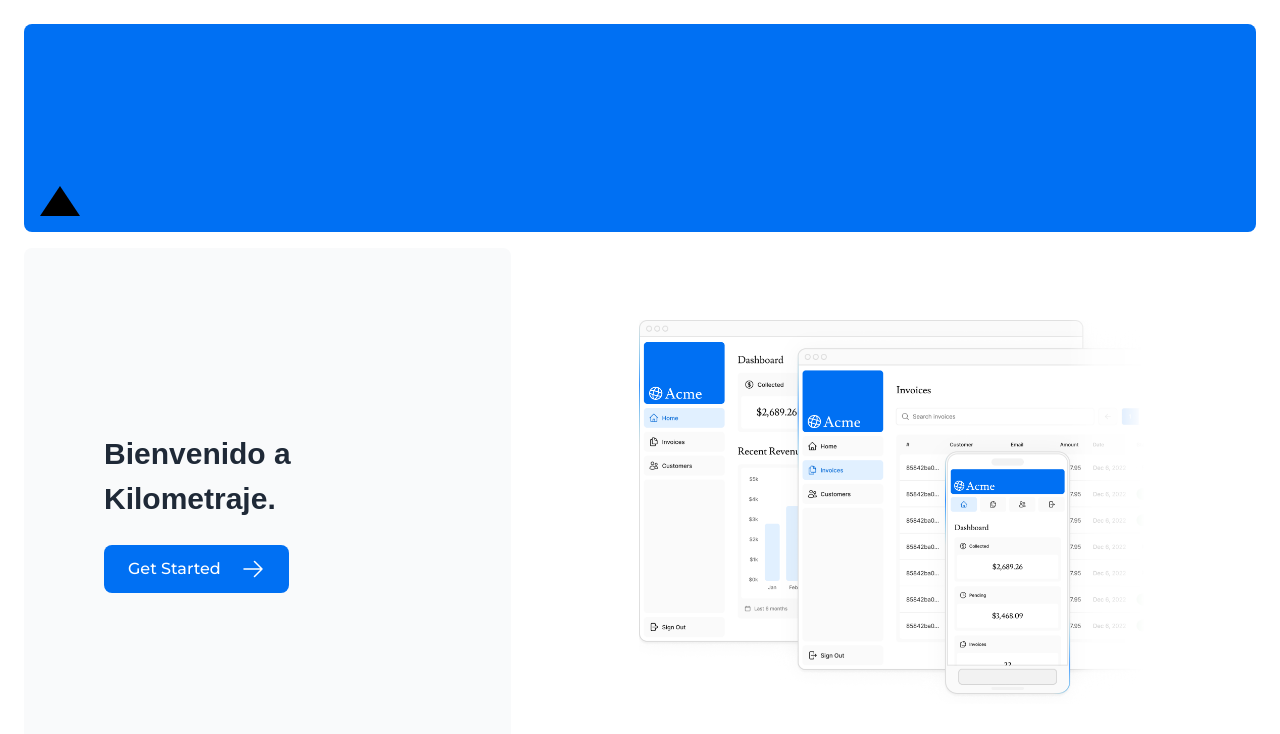
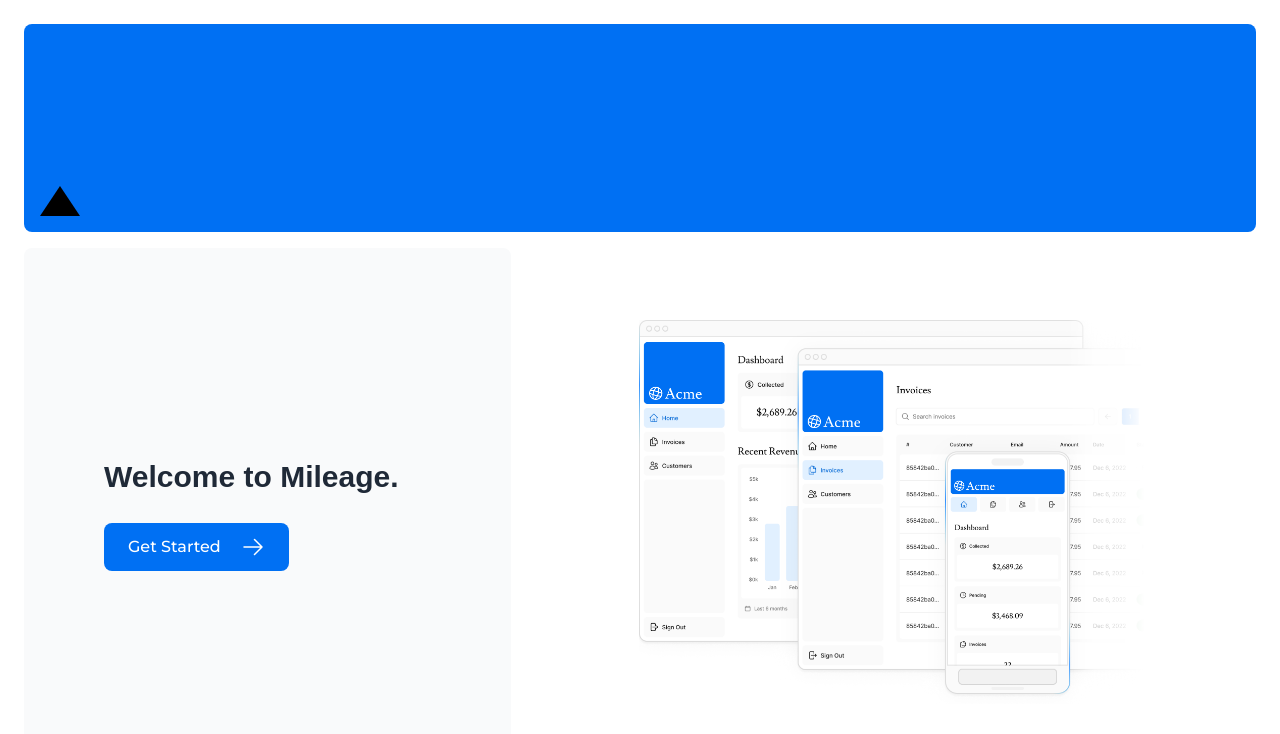
Before and after one commit to alejandroisa71/kilometraje-nextjs-14, a Next.js app: page / in a window 1280 px wide. Shown: the top 734 px of the page. Built offline with nearby package versions, Linux system fonts and the light colour scheme; a web font is replaced by a local one.

Commit message:
Modify title in home page

```diff
--- a/app/page.tsx
+++ b/app/page.tsx
@@ -16,7 +16,7 @@ export default function Page() {
         <div className="flex flex-col justify-center gap-6 rounded-lg bg-gray-50 px-6 py-10 md:w-2/5 md:px-20">
           <p className={` text-xl text-gray-800 md:text-3xl md:leading-normal`}>
             <strong className={`${lusitana.className}`}>
-              Bienvenido a Kilometraje.
+            Welcome to Mileage.
             </strong>{' '}
             {/* This is the example for the{' '} */}
             {/* <a href="https://nextjs.org/learn/" className="text-blue-500">
```
